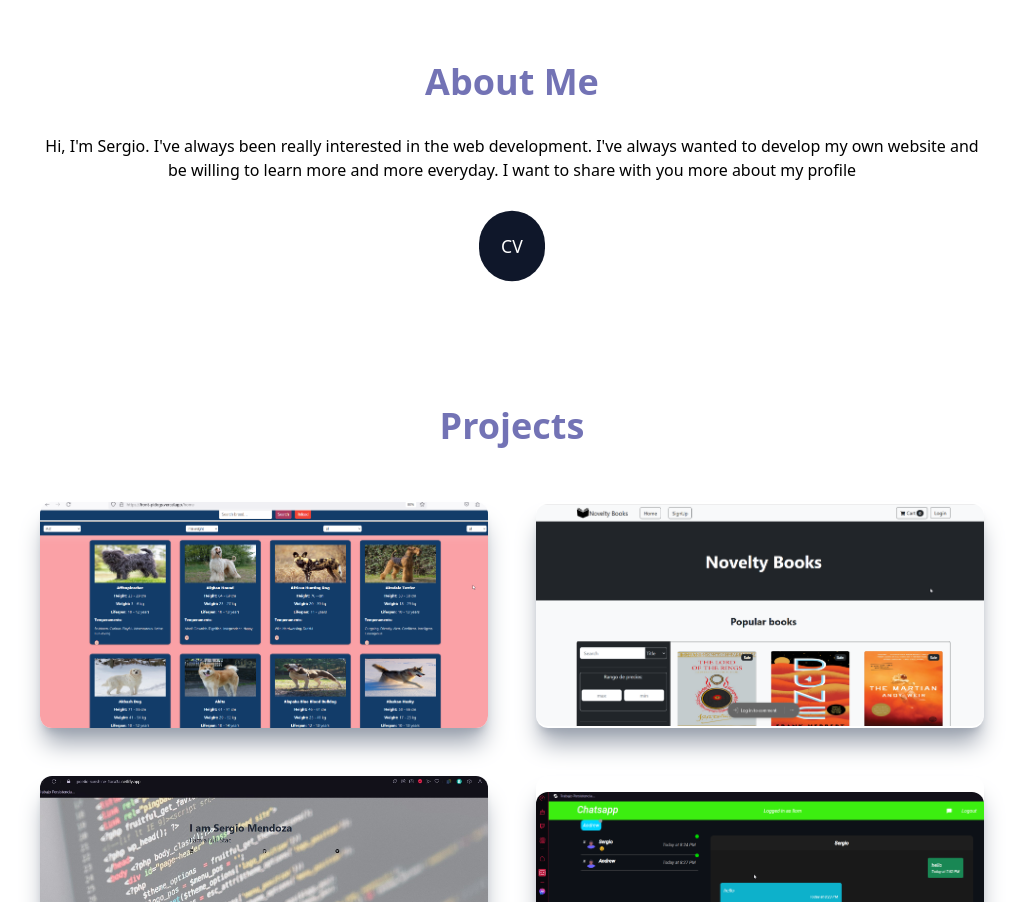
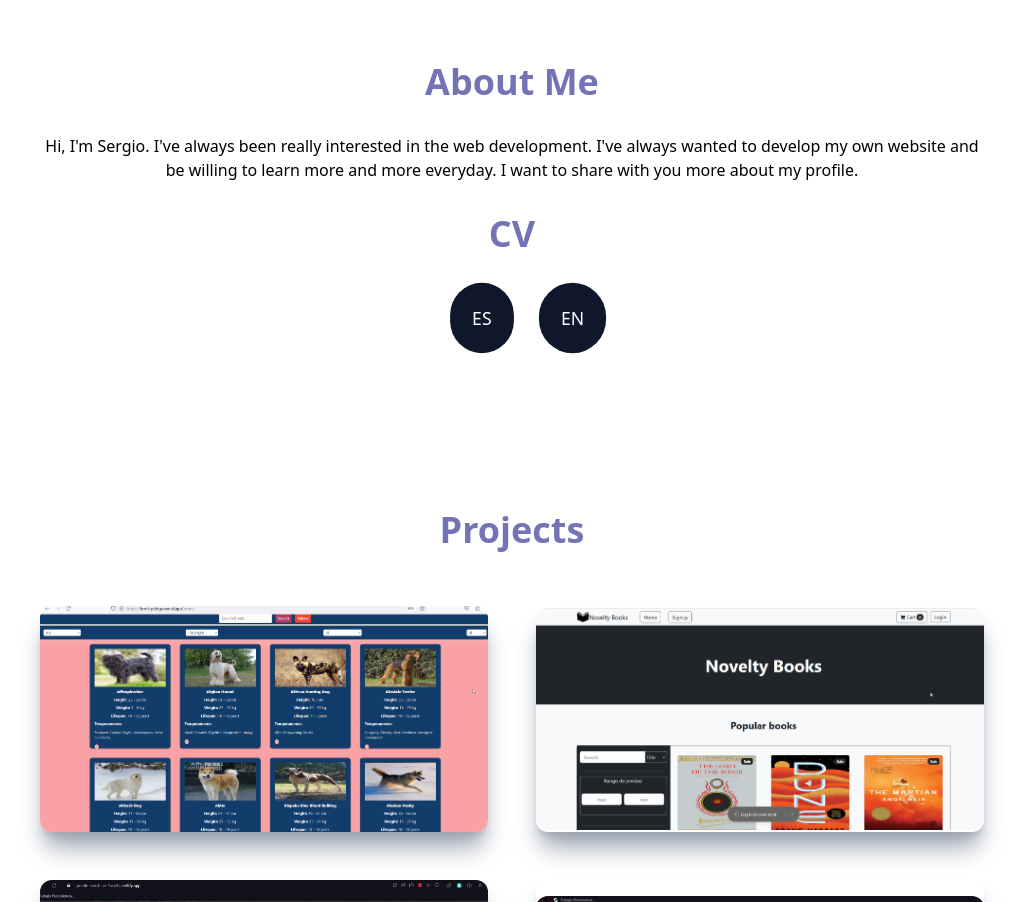
Before and after one commit to Arthaz1245/MyPortfolio, a React (Vite) app: page / in a window 1280 px wide. Shown: the part 802-1704 px from the top of the page, without its empty margins (160-1183 px from the left). Built offline with nearby package versions, Linux system fonts and the light colour scheme.

Commit message:
cambios cv

```diff
--- a/src/components/About.jsx
+++ b/src/components/About.jsx
@@ -1,4 +1,5 @@
-import CvSergio from "../assets/CVSergioMendoza.pdf";
+import CvSergioEn from "../assets/H.V.Sergio Mendoza.pdf";
+import CvSergioEs from "../assets/CVSergioMendoza.pdf";
 const About = () => {
   return (
     <div id="about" className="max-w-[1040px] m-auto md:pl-20 p-4 py-16">
@@ -9,15 +10,26 @@ const About = () => {
         Hi, I'm Sergio. I've always been really interested in the web
         development. I've always wanted to develop my own website and be willing
         to learn more and more everyday. I want to share with you more about my
-        profile
+        profile.
       </p>
-      <div className="flex justify-center">
-        <a
-          className="rounded-full flex justify-center items-center bg-slate-900 text-white  scale-110 p-5 m-50 hover:bg-red-800"
-          href={CvSergio}
-        >
-          CV
-        </a>
+      <h1 className="text-4xl font-bold text-center text-[#13138297]">CV</h1>
+      <div className=" flex flex-row justify-center">
+        <div className="flex justify-center p-8">
+          <a
+            className="rounded-full flex justify-center items-center bg-slate-900 text-white  scale-110 p-5 m-50 hover:bg-red-800"
+            href={CvSergioEs}
+          >
+            ES
+          </a>
+        </div>
+        <div className="flex justify-center py-8">
+          <a
+            className="rounded-full flex justify-center items-center bg-slate-900 text-white  scale-110 p-5 m-50 hover:bg-red-800"
+            href={CvSergioEn}
+          >
+            EN
+          </a>
+        </div>
       </div>
     </div>
   );
```
Also changed, not shown: 2 other files (tests, documents, lock files or other folders).
